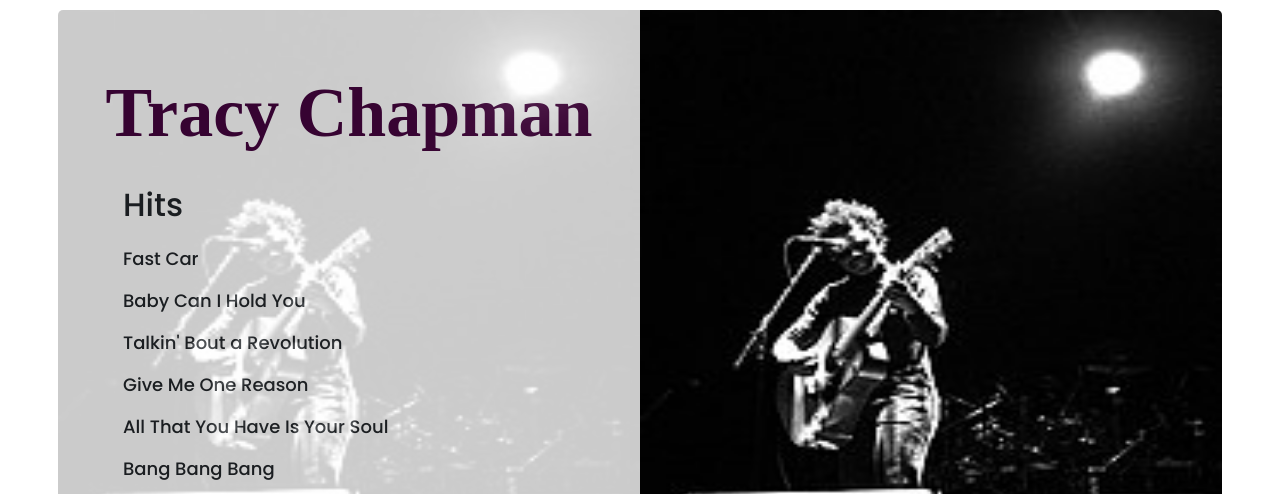
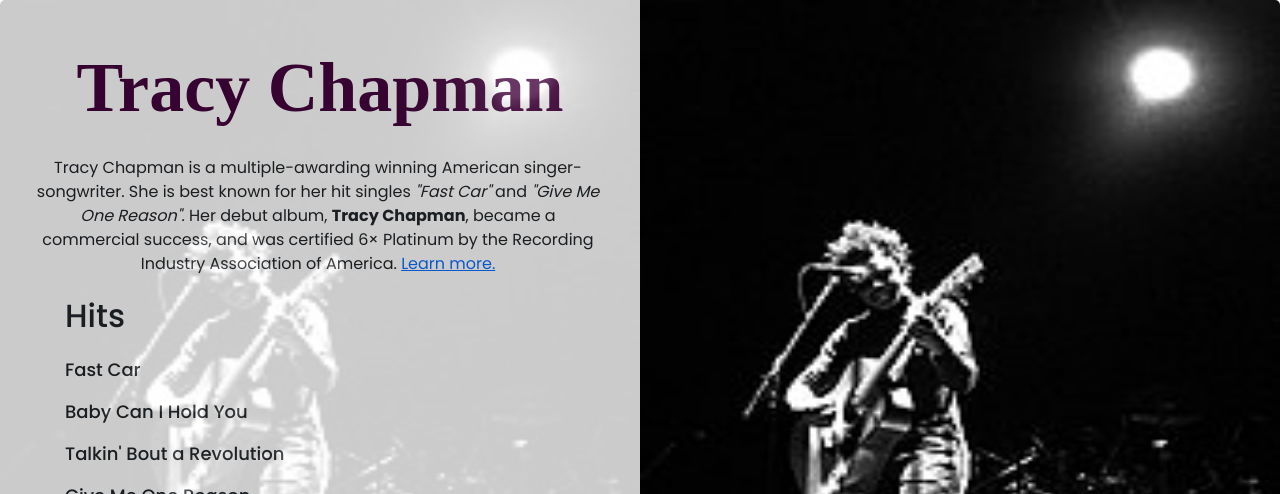
Before and after one commit to NneneA/Pop-Star-Landing-Page-Challenge, a plain HTML site: page index.html in a window 1280 px wide. Shown: the top 494 px of the page. Drawn offline with nearby package versions, Linux system fonts and the light colour scheme.

Commit message:
updated the html and css files

```diff
--- a/index.html
+++ b/index.html
@@ -13,13 +13,19 @@
     <script src="https://kit.fontawesome.com/c154063bde.js" crossorigin="anonymous"></script>
   </head>
   <body>
-    <div class="container d-flex">
+    <div class="container-fluid d-flex m-0">
       <div class="row">
-        <div class="col">
+        <div class="col col1">
           <div class="image d-inline">
             <img src="images/Tracy-Chapman.jpg" class="img-fluid tracy1" alt="" />
             <div class="name-text">
               <p>Tracy Chapman</p>
+            </div>
+            <div class="about text-center">
+              <p>
+                Tracy Chapman is a multiple-awarding winning American singer-songwriter. She is best known for her hit singles <i>"Fast Car"</i> and <i>"Give Me One Reason".</i> Her debut album, <b>Tracy Chapman</b>, became a commercial success, and
+                was certified 6× Platinum by the Recording Industry Association of America. <a href="https://en.wikipedia.org/wiki/Tracy_Chapman" target="_blank">Learn more.</a>
+              </p>
             </div>
             <div class="hits">
               <p class="heading">Hits</p>
@@ -36,7 +42,7 @@
             </div>
           </div>
         </div>
-        <div class="col">
+        <div class="col col2">
           <div class="image d-inline">
             <img src="images/Tracy-Chapman.jpg" class="img-fluid tracy2" alt="" />
             <div class="listen-text">
--- a/styles/styles.css
+++ b/styles/styles.css
@@ -1,11 +1,12 @@
 body {
 }
 
-div.container {
+div .container {
   padding: 0;
-  margin-top: 10px;
+  margin: 0;
   display: flex;
-  justify-content: center;
+  /*justify-content: center;*/
+  width: auto;
 }
 
 div .col {
@@ -25,18 +26,27 @@ div .col {
 
 .tracy1,
 .tracy2 {
-  width: 700px;
-  height: 600px;
+  width: 800px;
+  height: 700px;
 }
 
 .name-text {
-  margin-top: -550px;
+  margin-top: -665px;
   /*margin-left: 100px;*/
   font-family: "kunstler Script";
   font-size: 70px;
   font-weight: 900;
   color: #44043e;
   text-align: center;
+}
+
+.about {
+  width: 90%;
+  margin-left: 30px;
+}
+
+.about p {
+  font-family: "Poppins", sans-serif;
 }
 
 .hits {
@@ -114,5 +124,10 @@ a svg {
   margin-bottom: 35px;
   background-color: white;
   border-radius: 50%;
+}
 
+@media (max-width: 900px) {
+  div .container {
+    display: block;
+  }
 }
```
